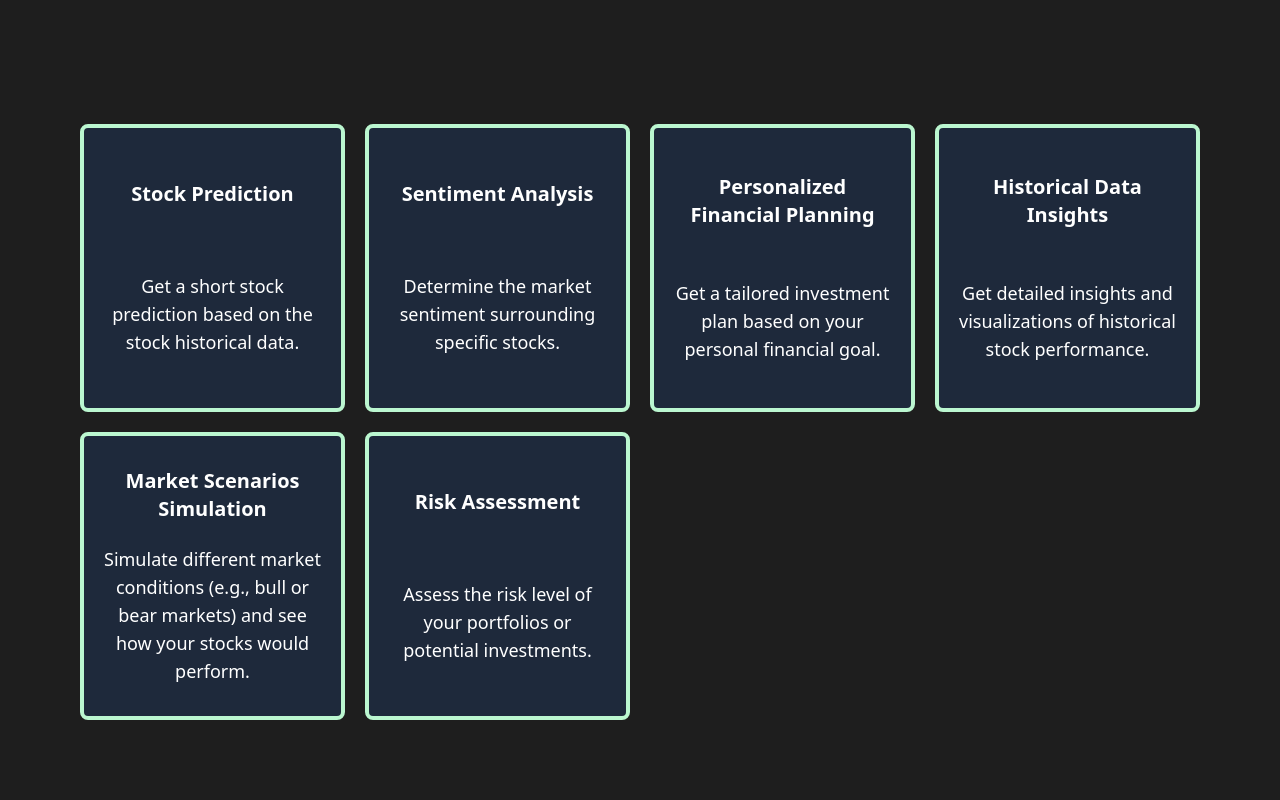
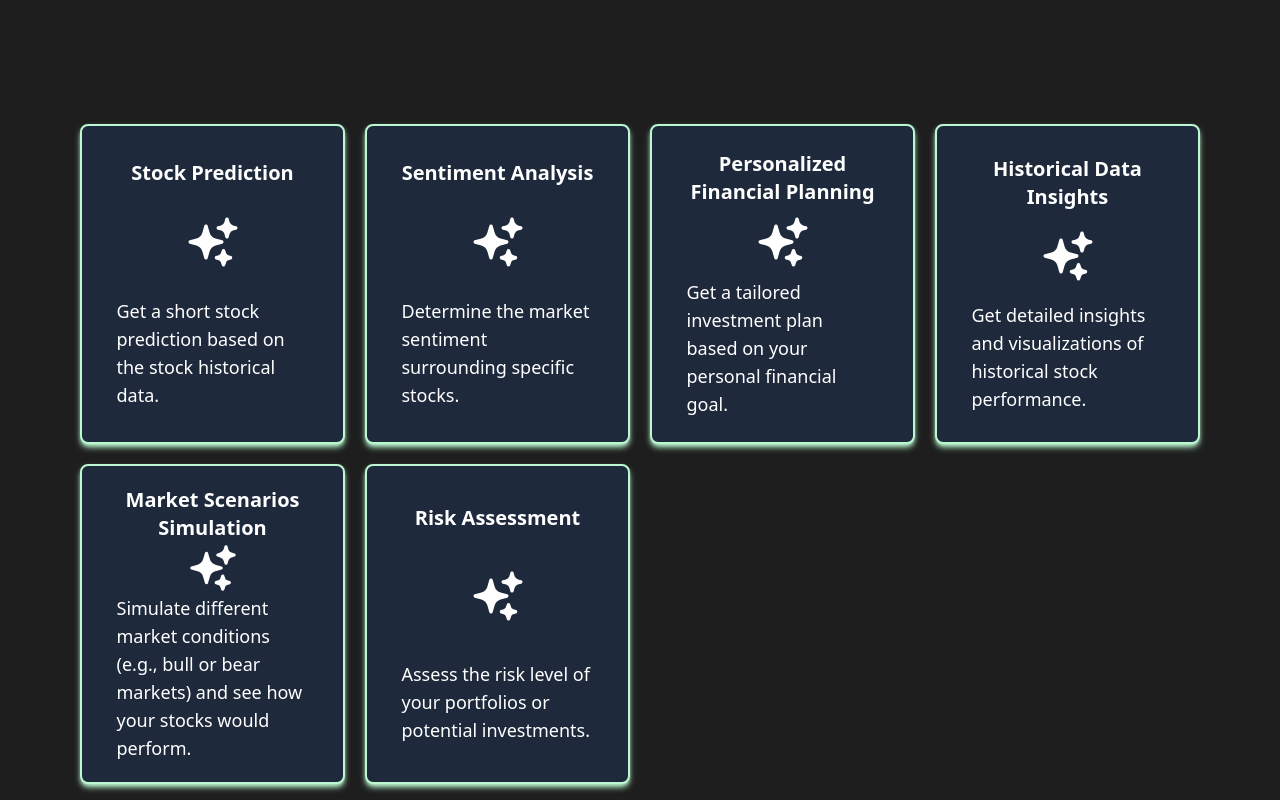
Before and after one commit to AbeTavarez/AI-Stocks-Prod, a Next.js app: page /advisor in a window 1280 px wide. Shown: the part 360-1160 px from the top of the page. Built offline with nearby package versions, Linux system fonts and the light colour scheme.

Commit message:
service cards

```diff
--- a/app/advisor/page.tsx
+++ b/app/advisor/page.tsx
@@ -1,45 +1,37 @@
+"use client";
 import ServiceCard from "@/components/ui/service-card";
+import { services } from "@/lib/services-data";
+import { SparklesIcon } from "@heroicons/react/24/solid";
+const icons = [
+  SparklesIcon,
+  SparklesIcon,
+  SparklesIcon,
+  SparklesIcon,
+  SparklesIcon,
+  SparklesIcon,
+];
+
+const servicesWithIcons = services.map((service, i) => {
+  return {
+    ...service,
+    icon: icons[i],
+  };
+});
 
 export default function Advisor() {
   return (
     <main className="h-full p-20 font-sans">
       <h1 className="text-3xl font-extrabold">AI Stock Advisor</h1>
 
-      <p className="text-center my-32 font-bold text-3xl">Unlock the Future of Investing with AI</p>
+      <p className="text-center my-32 font-bold text-3xl">
+        Unlock the Future of Investing with AI
+      </p>
 
-      <div className="grid grid-cols-2 md:grid-cols-3 lg:grid-cols-4 gap-4 md:gap-5 my-10">
-        <ServiceCard
-          service="Stock Prediction"
-          pathName="/prediction"
-          description="Get a short stock prediction based on the stock historical data."
-        />
-        <ServiceCard
-          service="Sentiment Analysis"
-          pathName="/sentiment"
-          description="Determine the market sentiment surrounding specific stocks."
-        />
-        <ServiceCard
-          service="Personalized Financial Planning"
-          pathName="/sentiment"
-          description="Get a tailored investment plan based on your personal financial goal."
-        />
-        <ServiceCard
-          service="Historical Data Insights"
-          pathName="/sentiment"
-          description="Get detailed insights and visualizations of historical stock performance."
-        />
-        <ServiceCard
-          service="Market Scenarios Simulation"
-          pathName="/sentiment"
-          description="Simulate different market conditions (e.g., bull or bear markets) and see how your stocks would perform."
-        />
-        <ServiceCard
-          service="Risk Assessment"
-          pathName="/sentiment"
-          description="Assess the risk level of your portfolios or potential investments."
-        />
+      <div className="grid grid-cols-2 md:grid-cols-3 lg:grid-cols-4 gap-4 md:gap-5 my-5">
+        {servicesWithIcons.map((service) => (
+          <ServiceCard {...service} key={service.name} />
+        ))}
       </div>
-
     </main>
   );
 }
--- a/components/ui/service-card.tsx
+++ b/components/ui/service-card.tsx
@@ -1,24 +1,27 @@
+"use client";
 import Link from "next/link";
 
 type ServiceCardProps = {
-  service: string;
+  name: string;
   description: string;
-  pathName: string;
+  href: string;
+  icon: string;
 };
 
 export default function ServiceCard({
-  service,
+  name,
   description,
-  pathName,
+  href,
+  icon,
 }: ServiceCardProps) {
+  const Icon = icon;
+  console.log(Icon);
   return (
-    <Link
-      href={pathName}
-      className="hover:scale-105 transition ease-in-out"
-    >
-      <div className="flex flex-col justify-around text-center h-72 border-4 bg-slate-800 rounded-lg p-5 border-green-200">
-        <div className="text-xl font-bold">{service}</div>
-        <p className="text-lg">{description}</p>
+    <Link href={href} className="hover:scale-105 transition ease-in-out max-w-72">
+      <div className="flex flex-col justify-around items-center h-80 max-w-72 border-2 bg-slate-800 rounded-lg p-5 border-green-200 shadow-md shadow-green-200">
+        <div className="text-xl font-bold max-w-48 text-center">{name}</div>
+        <Icon className="size-14" />
+        <p className="text-lg max-w-48 font-medium">{description}</p>
       </div>
     </Link>
   );
--- /dev/null
+++ b/lib/services-data.ts
@@ -0,0 +1,43 @@
+export const services = [
+  {
+    name: "Stock Prediction",
+    href: "/prediction",
+    description:
+      "Get a short stock prediction based on the stock historical data.",
+    icon: "",
+  },
+  {
+    name: "Sentiment Analysis",
+    href: "/sentiment-analysis",
+    description: "Determine the market sentiment surrounding specific stocks.",
+    icon: "",
+  },
+  {
+    name: "Personalized Financial Planning",
+    href: "/personalized-planning",
+    description:
+      "Get a tailored investment plan based on your personal financial goal.",
+    icon: "",
+  },
+  {
+    name: "Historical Data Insights",
+    href: "/historical-insights",
+    description:
+      "Get detailed insights and visualizations of historical stock performance.",
+    icon: "",
+  },
+  {
+    name: "Market Scenarios Simulation",
+    href: "/market-simulation",
+    description:
+      "Simulate different market conditions (e.g., bull or bear markets) and see how your stocks would perform.",
+    icon: "",
+  },
+  {
+    name: "Risk Assessment",
+    href: "/risk-assessment",
+    description:
+      "Assess the risk level of your portfolios or potential investments.",
+    icon: "",
+  },
+];
```
